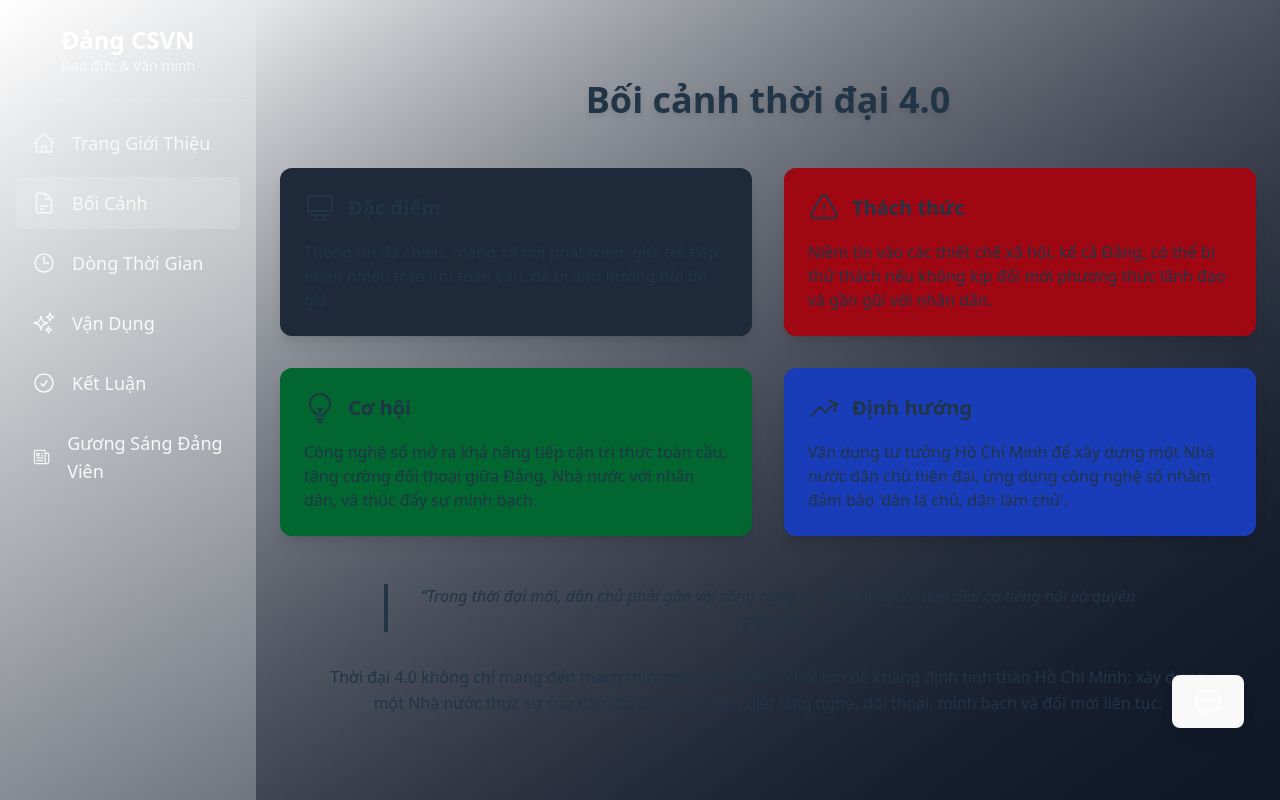
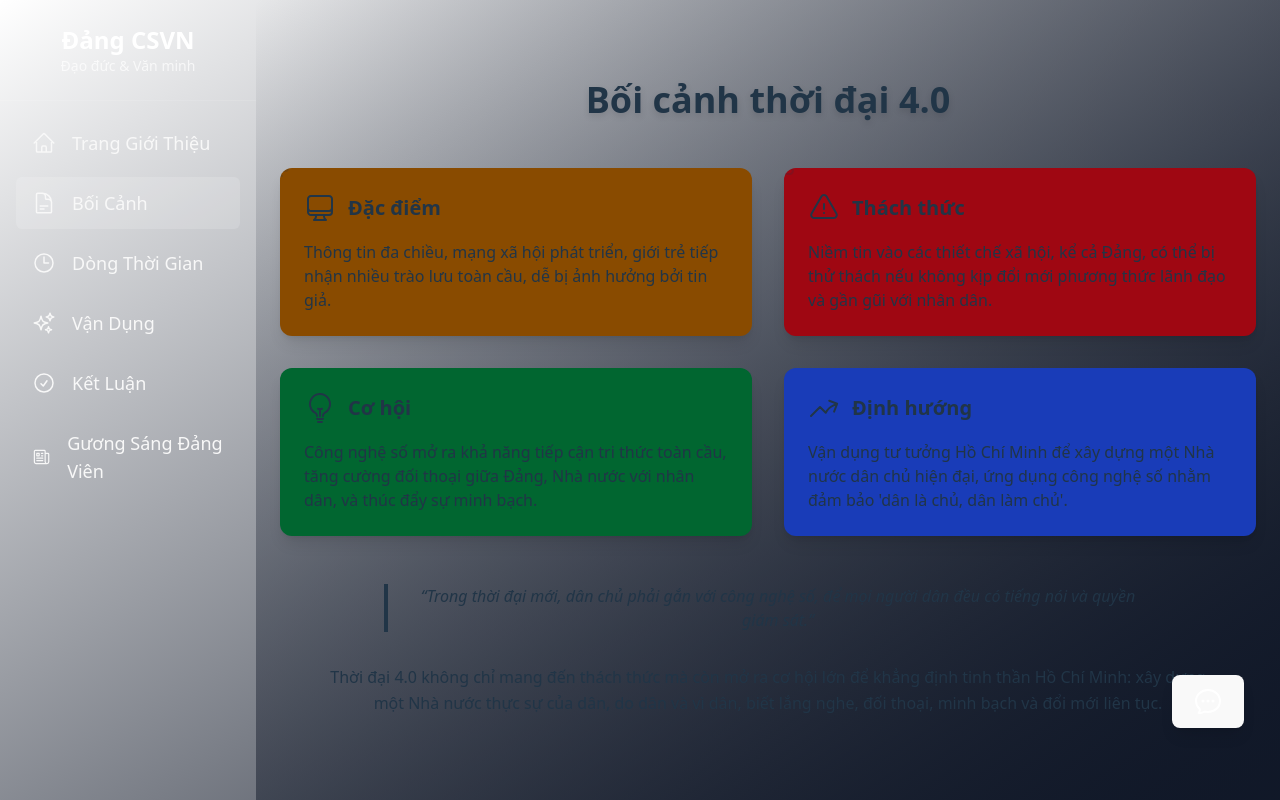
Before and after one commit to OscarThieu/Hcm_information_history, a React (Vite) app: page /context in a window 1280 px wide. Built offline with nearby package versions, Linux system fonts and the light colour scheme.

Commit message:
Fix color

```diff
--- a/src/components/Chatbot.jsx
+++ b/src/components/Chatbot.jsx
@@ -126,7 +126,7 @@ Please be objective and reliable.
             initial={{ opacity: 0, y: 50 }}
             animate={{ opacity: 1, y: 0 }}
             exit={{ opacity: 0, y: 50 }}
-            className="fixed bottom-35 right-20 w-96 h-[600px] bg-gray-800 backdrop-blur-md rounded-lg shadow-2xl flex flex-col z-40 border border-white/10"
+            className="fixed bottom-35 right-8 w-96 h-[600px] bg-gray-800/90 backdrop-blur-md rounded-lg shadow-2xl flex flex-col z-40 border border-white/10"
           >
             {/* Header */}
             <div className="p-4 border-b border-white/10 text-center">
--- a/src/pages/ContextSection.jsx
+++ b/src/pages/ContextSection.jsx
@@ -13,7 +13,7 @@ export function ContextSection() {
       title: "Đặc điểm",
       description:
         "Thông tin đa chiều, mạng xã hội phát triển, giới trẻ tiếp nhận nhiều trào lưu toàn cầu, dễ bị ảnh hưởng bởi tin giả.",
-      bg: "bg-gray-800",
+      bg: "bg-yellow-800",
     },
     {
       icon: <ExclamationTriangleIcon className="w-8 h-8 text-beige" />,
```
